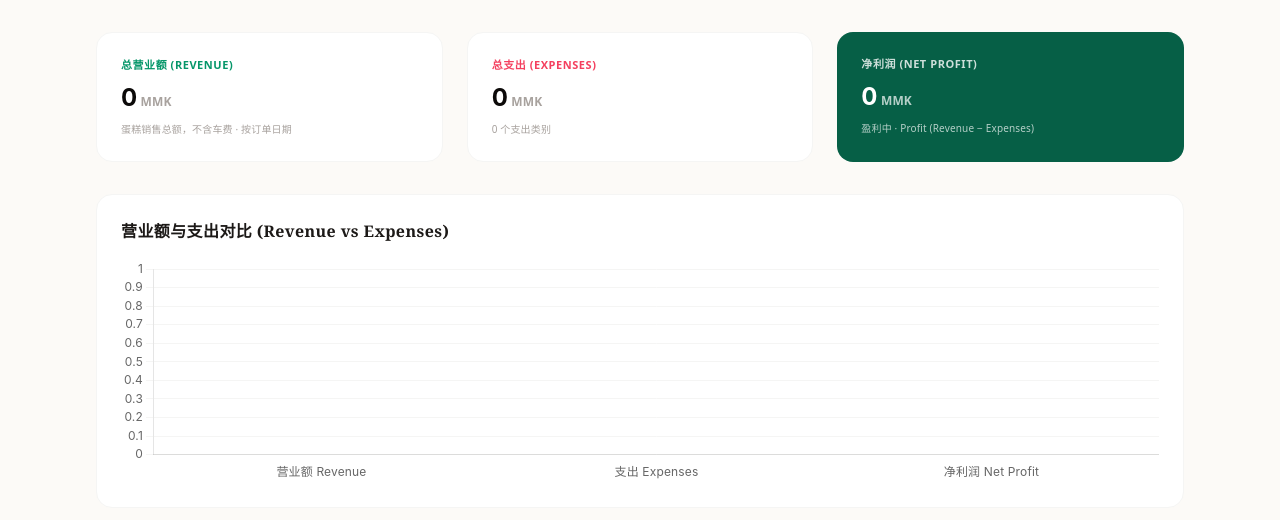
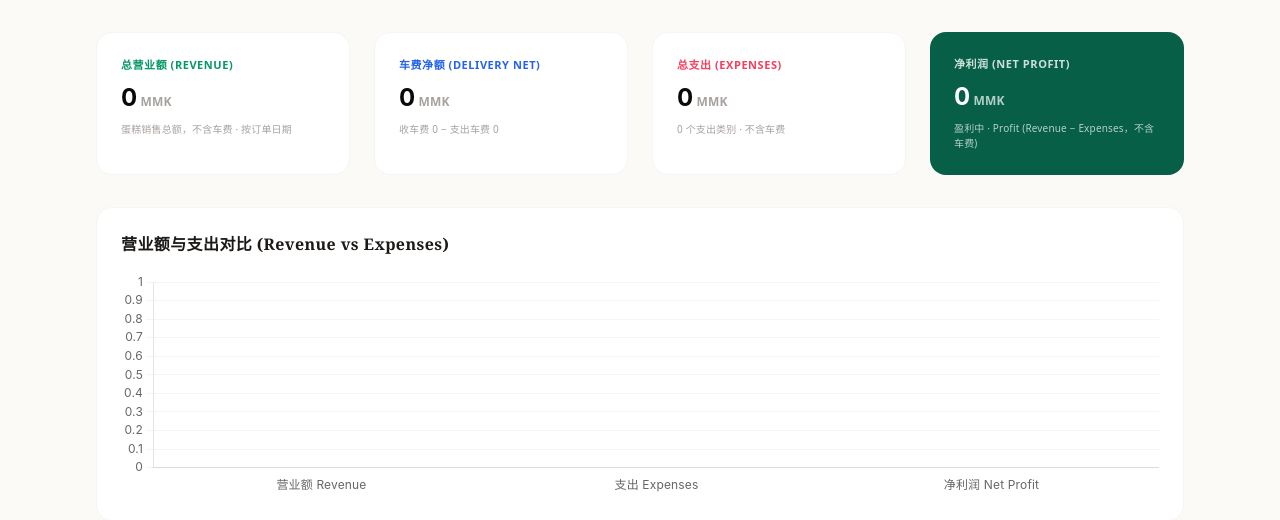
Before and after one commit to Nyein-Htut/memory_cake_reporting, a Flask app: page /expense_report in a window 1280 px wide. Shown: the part 189-709 px from the top of the page. Run offline with Flask 3, Linux system fonts and the light colour scheme; the visitor is signed in with stand-in values (Sample User, id 1); data that the repository does not hold is empty; some libraries are stand-ins or nearby versions.

Commit message:
Update expense report layout and calculations

```diff
--- a/templates/expense_report.html
+++ b/templates/expense_report.html
@@ -60,7 +60,7 @@
     </header>
 
     <!-- ==================== SUMMARY CARDS ==================== -->
-    <div class="grid grid-cols-1 sm:grid-cols-3 gap-6">
+    <div class="grid grid-cols-1 sm:grid-cols-2 lg:grid-cols-4 gap-6">
         <div class="bg-white p-6 rounded-2xl border border-stone-100 shadow-xs space-y-2">
             <h3 class="text-[11px] font-bold tracking-wider text-emerald-600 uppercase">总营业额 (Revenue)</h3>
             <div class="flex items-baseline gap-1">
@@ -71,12 +71,23 @@
         </div>
 
         <div class="bg-white p-6 rounded-2xl border border-stone-100 shadow-xs space-y-2">
+            <h3 class="text-[11px] font-bold tracking-wider text-blue-600 uppercase">车费净额 (Delivery Net)</h3>
+            <div class="flex items-baseline gap-1">
+                <span class="text-2xl font-bold tracking-tight font-numeric {% if net_delivery >= 0 %}text-stone-950{% else %}text-rose-600{% endif %}">{{ "{:,}".format(net_delivery) }}</span>
+                <span class="text-xs font-semibold text-stone-400">MMK</span>
+            </div>
+            <p class="text-[10px] text-stone-400">
+                收车费 {{ "{:,}".format(total_delivery_fee_income) }} − 支出车费 {{ "{:,}".format(total_car_fee_expense) }}
+            </p>
+        </div>
+
+        <div class="bg-white p-6 rounded-2xl border border-stone-100 shadow-xs space-y-2">
             <h3 class="text-[11px] font-bold tracking-wider text-rose-500 uppercase">总支出 (Expenses)</h3>
             <div class="flex items-baseline gap-1">
                 <span class="text-2xl font-bold text-stone-950 tracking-tight font-numeric">{{ "{:,}".format(total_expenses) }}</span>
                 <span class="text-xs font-semibold text-stone-400">MMK</span>
             </div>
-            <p class="text-[10px] text-stone-400">{{ category_breakdown|length }} 个支出类别</p>
+            <p class="text-[10px] text-stone-400">{{ category_breakdown|length }} 个支出类别 · 不含车费</p>
         </div>
 
         <div class="p-6 rounded-2xl shadow-xs space-y-2 text-white {% if net_profit >= 0 %}bg-emerald-800{% else %}bg-rose-800{% endif %}">
@@ -85,7 +96,7 @@
                 <span class="text-2xl font-bold tracking-tight font-numeric">{{ "{:,}".format(net_profit) }}</span>
                 <span class="text-xs font-semibold opacity-70">MMK</span>
             </div>
-            <p class="text-[10px] opacity-70">{{ '盈利中 · Profit' if net_profit >= 0 else '亏损中 · Loss' }} (Revenue − Expenses)</p>
+            <p class="text-[10px] opacity-70">{{ '盈利中 · Profit' if net_profit >= 0 else '亏损中 · Loss' }} (Revenue − Expenses，不含车费)</p>
         </div>
     </div>
 
@@ -134,6 +145,9 @@ const CATEGORY_DATA = {{ category_breakdown | tojson | safe }};
 const TOTAL_REVENUE = {{ total_revenue | tojson | safe }};
 const TOTAL_EXPENSES = {{ total_expenses | tojson | safe }};
 const NET_PROFIT = {{ net_profit | tojson | safe }};
+const TOTAL_DELIVERY_FEE_INCOME = {{ total_delivery_fee_income | tojson | safe }};
+const TOTAL_CAR_FEE_EXPENSE = {{ total_car_fee_expense | tojson | safe }};
+const NET_DELIVERY = {{ net_delivery | tojson | safe }};
 const ER_PALETTE = ['#059669', '#292524', '#b45309', '#1d4ed8', '#9f1239', '#57534e', '#0d9488', '#a855f7', '#ea580c', '#78716c'];
 
 Chart.defaults.font.family = "'Inter', -apple-system, BlinkMacSystemFont, 'Segoe UI', sans-serif";
```
